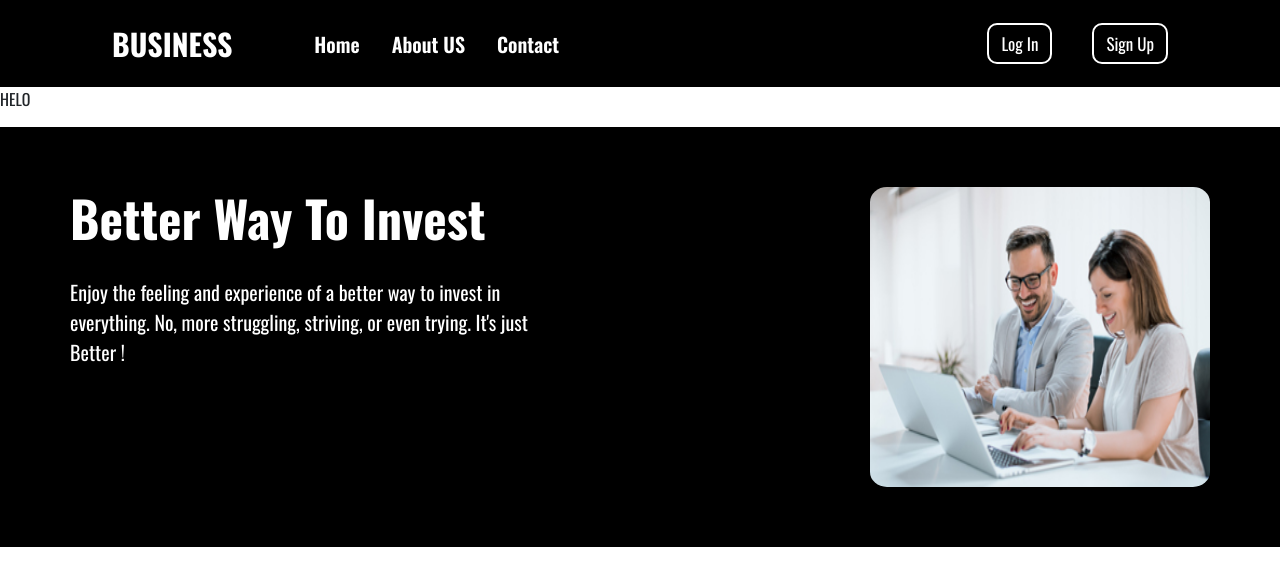
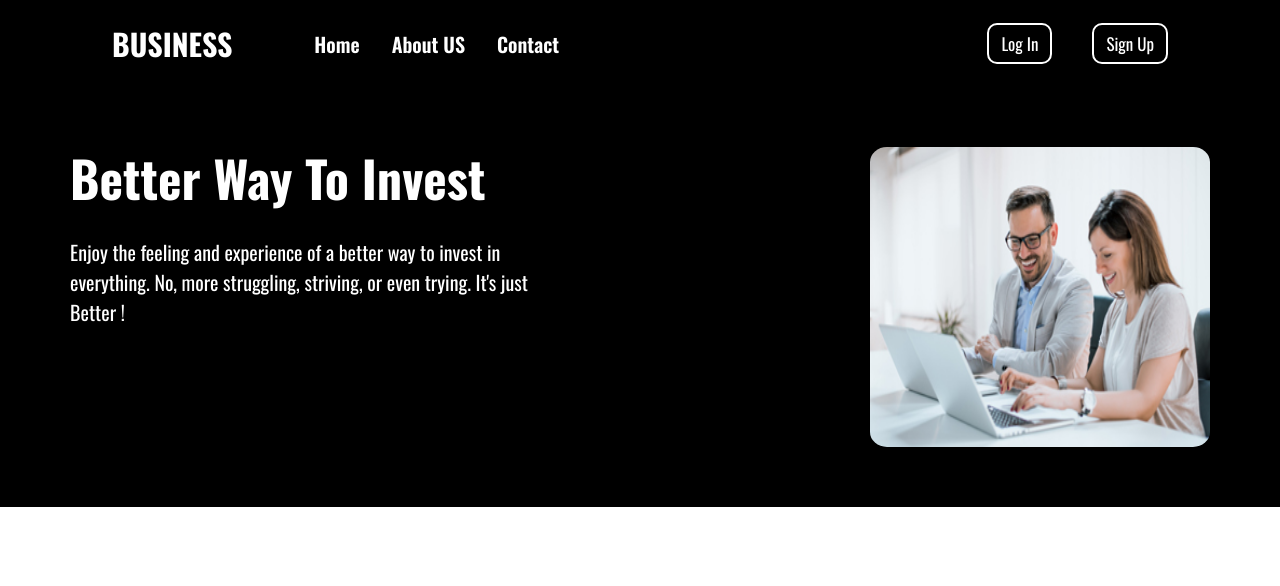
Before and after one commit to SLICKjp/stock-app, a React (Create React App) app: page /Home in a window 1280 px wide. Shown: the top 586 px of the page. Built offline with nearby package versions, Linux system fonts and the light colour scheme.

Commit message:
router done

```diff
--- a/package.json
+++ b/package.json
@@ -11,7 +11,7 @@
     "react-bootstrap": "^2.1.2",
     "react-dom": "^17.0.2",
     "react-router-dom": "^5.2.0",
-    "react-scripts": "^2.1.3",
+    "react-scripts": "^2.1.8",
     "web-vitals": "^2.1.4"
   },
   "scripts": {
--- a/src/App.js
+++ b/src/App.js
@@ -1,14 +1,15 @@
 import React from 'react';
 import './App.css';
 import Navbar from './components/Navbar/Navbar';
-import Herosection from './components/Herosection/Herosection';
+import Home from './components/Navbar/Home';
+// import Herosection from './components/Herosection/Herosection';
 
 
 function App() {
   return (
     <div className="App">
      <Navbar/>
-     <Herosection/>
+
     </div>
   );
 }
--- a/src/components/Navbar/Contact.js
+++ b/src/components/Navbar/Contact.js
@@ -4,6 +4,7 @@ const Contact = () => {
     return (
         <div>
             <h1>Contact</h1>
+
         </div>
     )
 }
--- a/src/components/Navbar/Home.js
+++ b/src/components/Navbar/Home.js
@@ -1,9 +1,10 @@
-import React from 'react'
+import React from 'react';
+import Herosection from '../Herosection/Herosection';
 
 const Home = () => {
     return (
         <div>
-           <p>HELO</p>
+            <Herosection/>
         </div>
     )
 }
--- a/src/components/Navbar/Navbar.js
+++ b/src/components/Navbar/Navbar.js
@@ -4,6 +4,7 @@ import { BrowserRouter as Router, Switch, Route, Link} from "react-router-dom";
 import Home from './Home';
 import Aboutus from './Aboutus';
 import Contact from './Contact';
+
 
 
 const Navbar = () => {
@@ -59,13 +60,13 @@ const Navbar = () => {
 
     </div>
     <Switch>
-            <Route  path="/Home">
+            <Route  path="/Home" component={Home}>
               <Home/>
             </Route>
-            <Route  path="/Aboutus">
+            <Route  path="/Aboutus" component={Aboutus}>
               <Aboutus/>
             </Route>
-            <Route  path="/Contact">
+            <Route  path="/Contact" component={Contact}>
               <Contact/>
             </Route>
 
```
Also changed, not shown: 1 other file (tests, documents, lock files or other folders).
